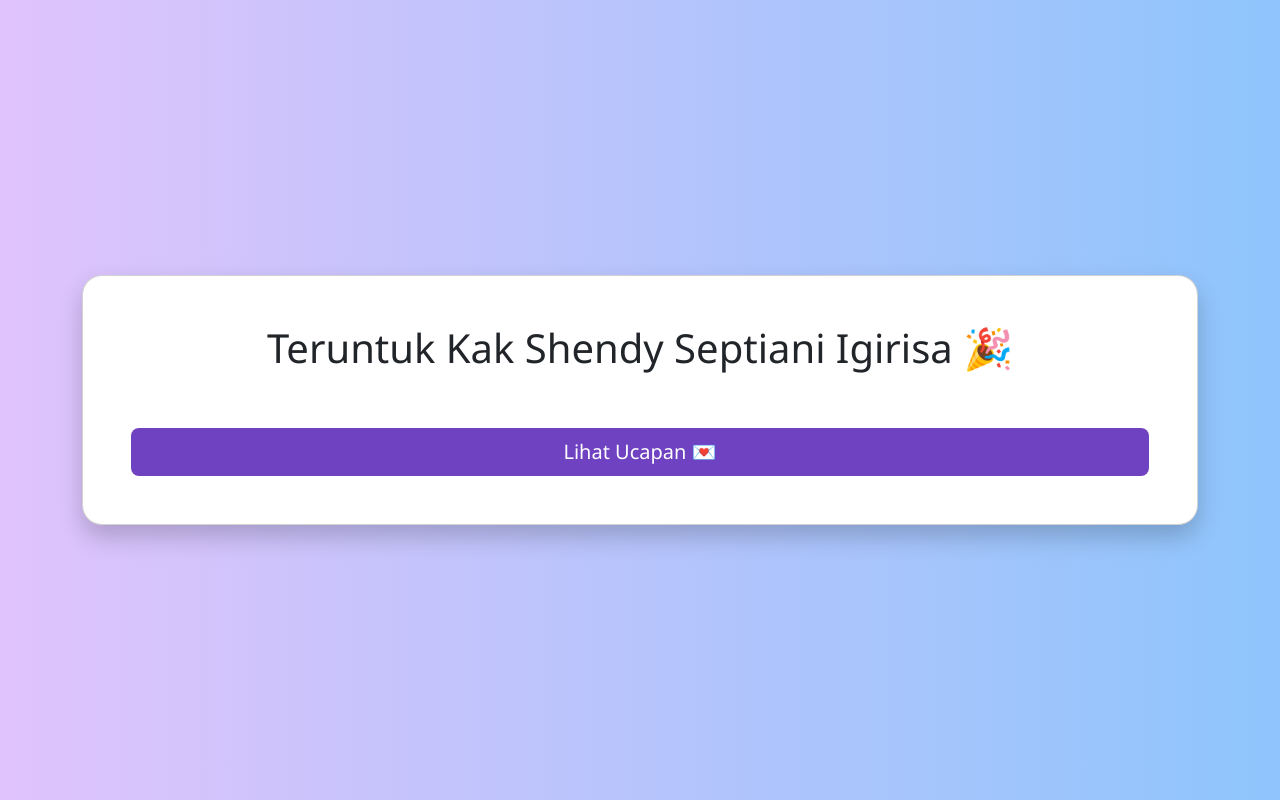
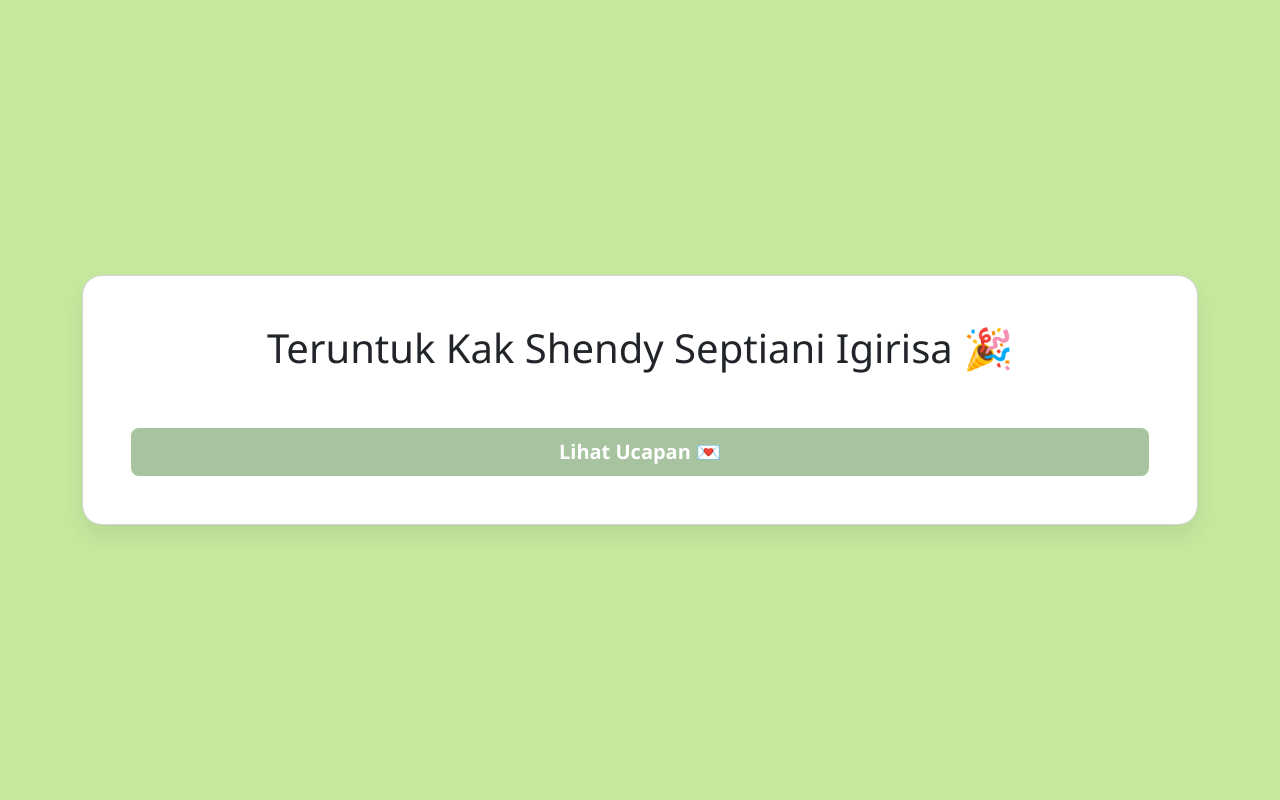
Before and after one commit to adithairun/thankyou-kak, a plain HTML site: page index.html in a window 1280 px wide. Drawn offline with nearby package versions, Linux system fonts and the light colour scheme; some packages are replaced by stand-ins of ours; a script that the page names is missing.

Commit message:
up warna

```diff
--- a/index.html
+++ b/index.html
@@ -16,7 +16,8 @@
 
   <style>
     body {
-      background: linear-gradient(to right, #e0c3fc, #8ec5fc);
+      background-color: #c6e99f;
+      color: #3e4d3a;
       height: 100vh;
       display: flex;
       justify-content: center;
@@ -25,19 +26,25 @@
     }
 
     .card {
+      background-color: #ffffff;
       border-radius: 20px;
-      box-shadow: 0 12px 25px rgba(0,0,0,0.2);
+      box-shadow: 0 12px 25px rgba(0,0,0,0.08);
     }
 
     .btn-start {
-      background-color: #6f42c1;
-      color: white;
+      background-color: #a8c3a0;
+      color: #fff;
+      font-weight: bold;
       transition: 0.3s;
     }
 
     .btn-start:hover {
-      background-color: #5a329e;
+      background-color: #93b494;
       transform: scale(1.05);
+    }
+
+    .swal2-popup {
+      font-family: 'Segoe UI', sans-serif;
     }
   </style>
 </head>
```
